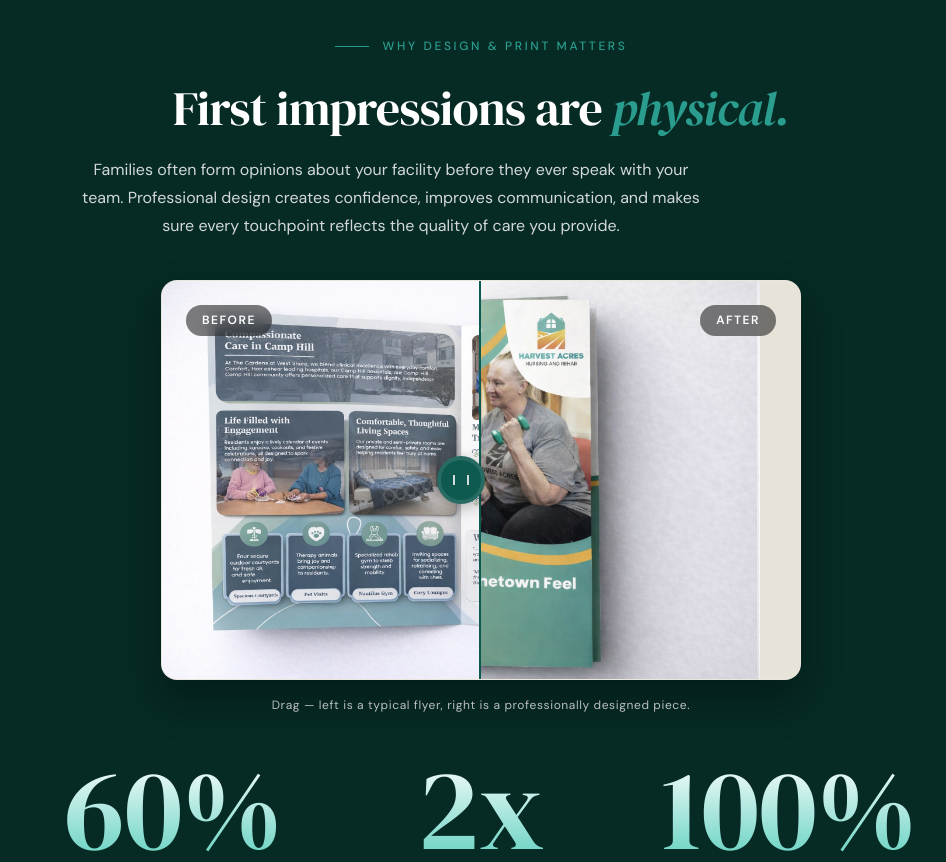
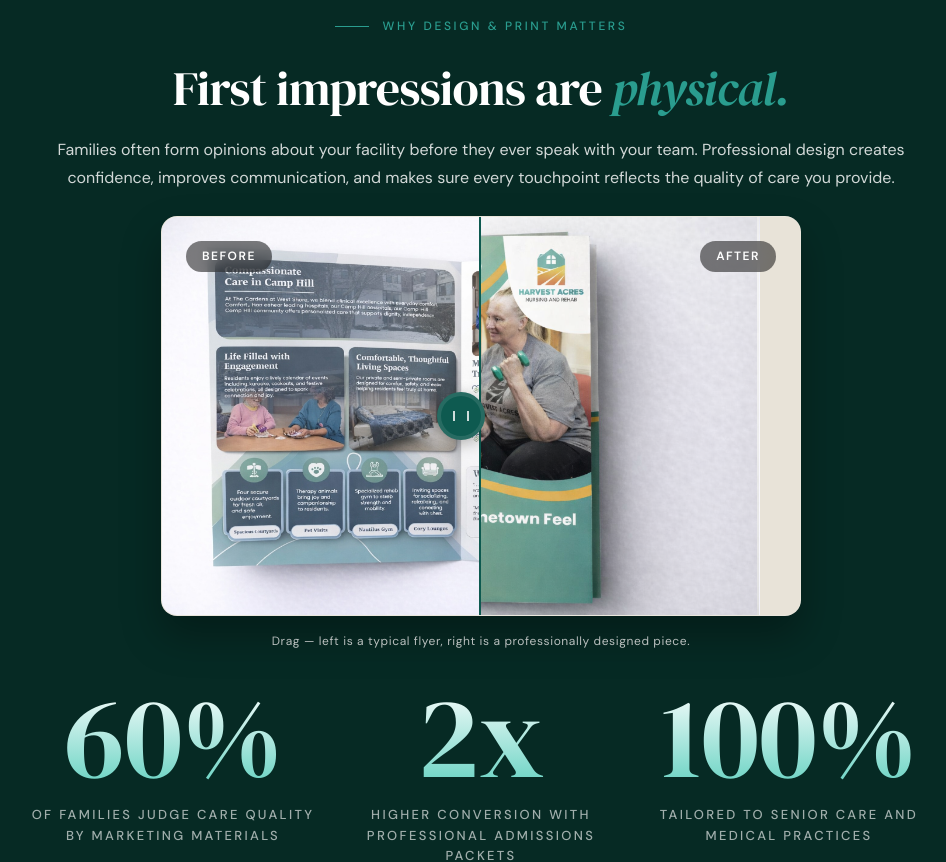
Before and after one commit to SunfieldMarketing/wavecare-website, a Next.js app: page /design-print in a window 1280 px wide. Shown: the part 900-1762 px from the top of the page, without its empty margins (159-1105 px from the left). Built offline with nearby package versions, Linux system fonts and the light colour scheme.

Commit message:
style: fix why design paragraph wrap alignment and optimize section height

```diff
--- a/src/app/design-print/page.tsx
+++ b/src/app/design-print/page.tsx
@@ -186,12 +186,12 @@ export default function DesignPrint() {
         </p>
       </div>
 
-      <section className="panel sec-pad dp-why" style={{ paddingTop: '60px', paddingBottom: '60px' }}>
+      <section className="panel dp-why" style={{ padding: '40px 0' }}>
         <div className="container">
-            <div className="sec-head center" data-reveal style={{ maxWidth: '800px', margin: '0 auto 40px' }}>
+            <div className="sec-head center" data-reveal style={{ maxWidth: '880px', margin: '0 auto 24px' }}>
               <span className="label">Why Design & Print Matters</span>
               <h2 style={{ whiteSpace: 'nowrap', fontSize: 'clamp(18px, 4vw, 48px)' }}>First impressions are <span className="accent">physical.</span></h2>
-              <p className="lead" style={{ marginTop: '16px' }}>Families often form opinions about your facility before they ever speak with your team. Professional design creates confidence, improves communication, and makes sure every touchpoint reflects the quality of care you provide.</p>
+              <p className="lead" style={{ margin: '12px auto 0', maxWidth: '100%', textWrap: 'balance' }}>Families often form opinions about your facility before they ever speak with your team. Professional design creates confidence, improves communication, and makes sure every touchpoint reflects the quality of care you provide.</p>
             </div>
           <div className="ba-slider" ref={sliderRef}
                style={{ maxWidth: '640px', margin: '0 auto' }}
@@ -207,7 +207,7 @@ export default function DesignPrint() {
           </div>
           <p className="ba-caption" data-reveal style={{ marginTop: '16px' }}>Drag — left is a typical flyer, right is a professionally designed piece.</p>
 
-          <div className="stats stagger" style={{ maxWidth: '900px', margin: '40px auto 0' }}>
+          <div className="stats stagger" style={{ maxWidth: '900px', margin: '32px auto 0' }}>
             <div className="stat"><div className="num" data-count="60" data-suffix="%">0</div><div className="cap">of families judge care quality by marketing materials</div></div>
             <div className="stat"><div className="num" data-count="2" data-suffix="x">0</div><div className="cap">higher conversion with professional admissions packets</div></div>
             <div className="stat"><div className="num" data-count="100" data-suffix="%">0</div><div className="cap">tailored to senior care and medical practices</div></div>
```
